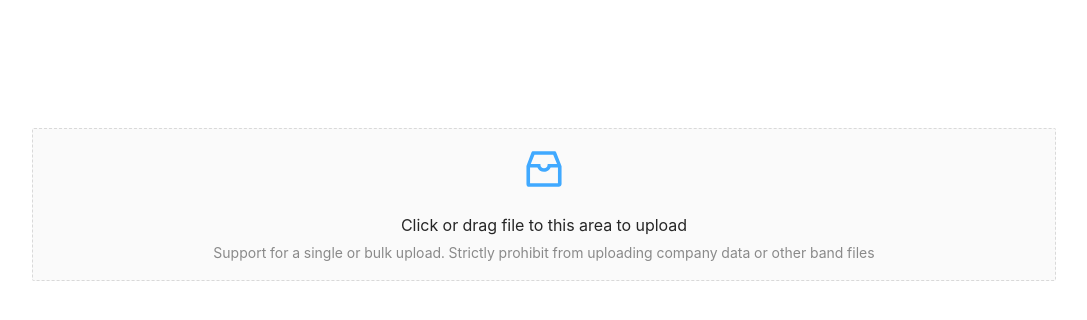
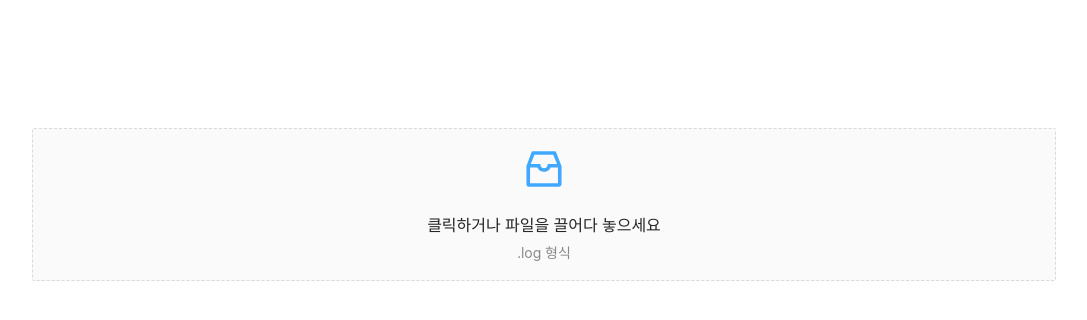
Before and after one commit to 33577/filmmakers, a React (Create React App) app: page / in a window 1280 px wide. Shown: the top 320 px of the page, without its empty margins (96-1183 px from the left). Built offline with nearby package versions, Linux system fonts and the light colour scheme.

Commit message:
Add dragger customRequest and iconRende

```diff
--- a/src/components/input/Dragger.tsx
+++ b/src/components/input/Dragger.tsx
@@ -1,18 +1,22 @@
 import React from 'react'
 import { Upload } from 'antd';
 import { InboxOutlined } from '@ant-design/icons';
+import { UploadChangeParam } from 'antd/lib/upload';
 
 export default function Dragger({handleSubmit}: {handleSubmit: (chatLog: string) => void}) {
   const props = {
     name: 'file',
     multiple: true,
-    // action: 'https://www.mocky.io/v2/5cc8019d300000980a055e76',
-    onChange(info: any) {
-      var reader = new FileReader();
-      reader.readAsText(info.file.originFileObj);
-      reader.onload = function () {
-        handleSubmit(reader.result as string);
-      };
+    customRequest: () =>{},
+    iconRender: () => <> </>,
+    onChange(info: UploadChangeParam) {
+      if (typeof info.file.originFileObj !== "undefined") {
+        const reader = new FileReader();
+        reader.readAsText(info.file.originFileObj);
+        reader.onload = function () {
+          handleSubmit(reader.result as string);
+        };
+      }
     },
   };
   const { Dragger } = Upload;
@@ -22,11 +26,8 @@ export default function Dragger({handleSubmit}: {handleSubmit: (chatLog: string)
         <p className="ant-upload-drag-icon">
             <InboxOutlined />
         </p>
-        <p className="ant-upload-text">Click or drag file to this area to upload</p>
-        <p className="ant-upload-hint">
-            Support for a single or bulk upload. Strictly prohibit from uploading company data or other
-            band files
-        </p>
+        <p className="ant-upload-text">클릭하거나 파일을 끌어다 놓으세요</p>
+        <p className="ant-upload-hint">.log 형식</p>
     </Dragger>
   )
 }
```
